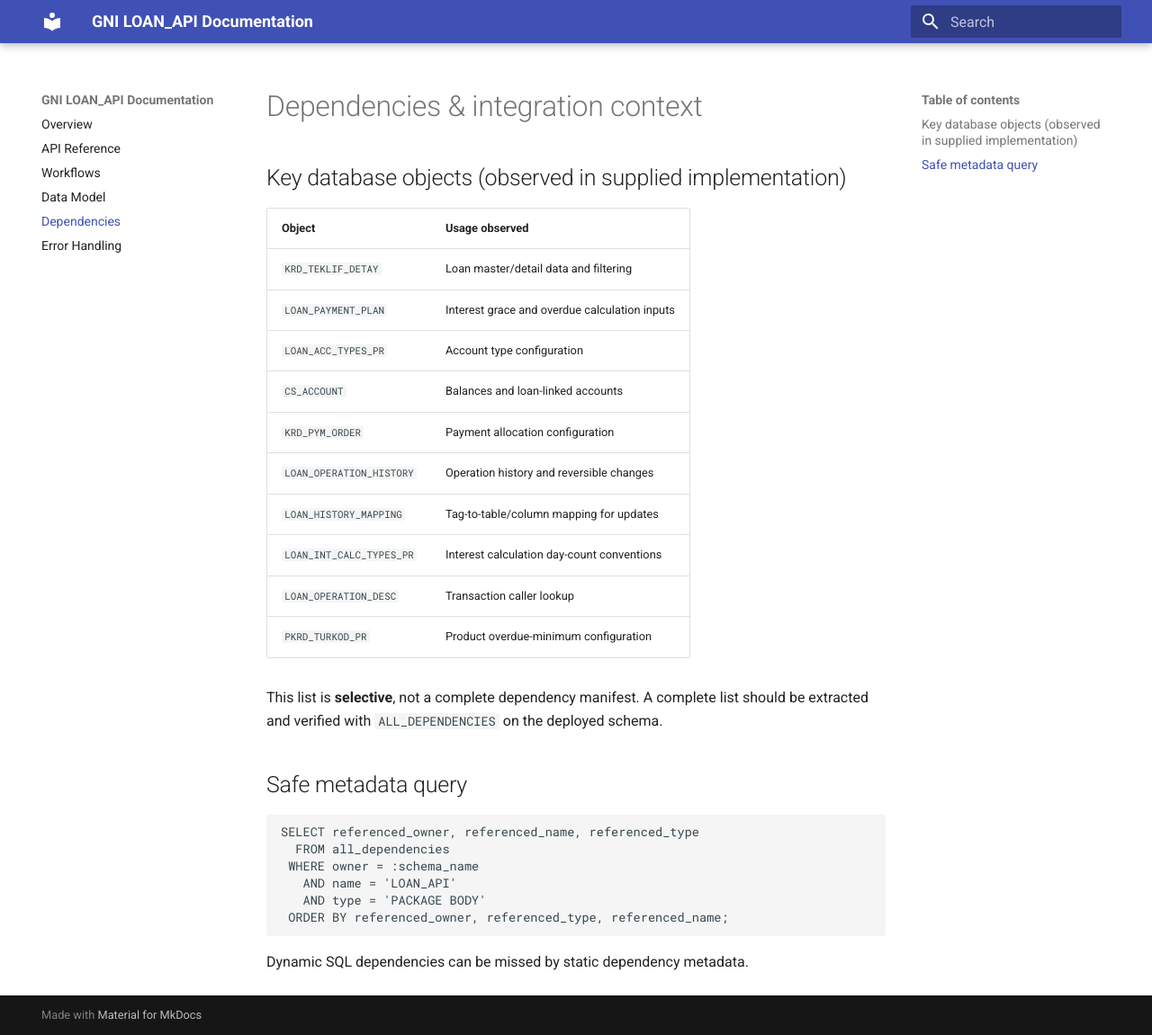
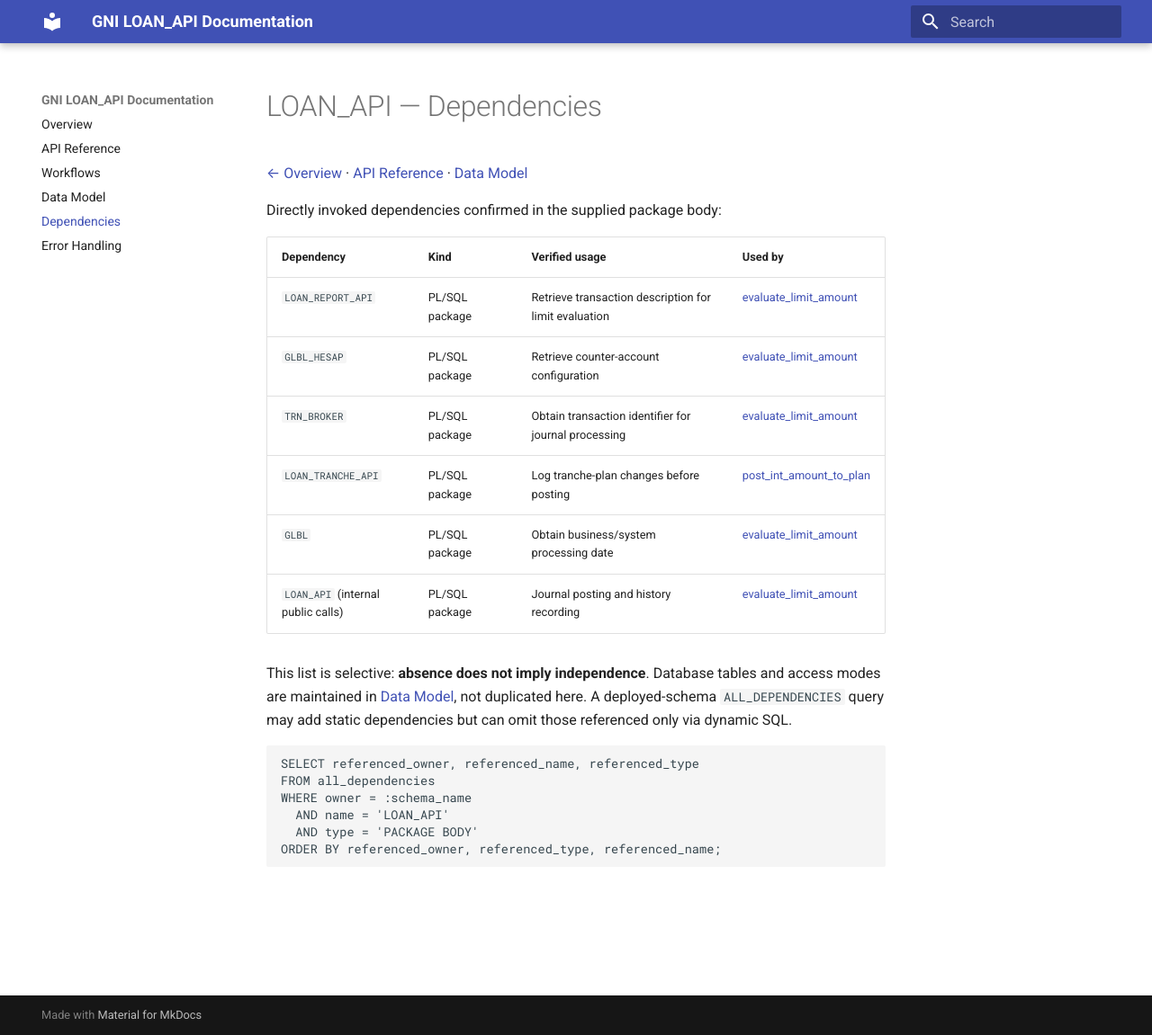
Before and after one commit to SadayCb/gni-documentation-poc7.0, an MkDocs documentation site: the page built from docs/dependencies.md, in a window 1280 px wide and 1151 px high. Shown: the whole window at 90% size. Built offline with MkDocs 1.6.1 and Material for MkDocs 9.7.7, drawn with Linux system fonts in a browser that asks for light colours.

Commit message:
docs: address second audit findings in docs/dependencies.md

````diff
--- a/docs/dependencies.md
+++ b/docs/dependencies.md
@@ -1,31 +1,25 @@
-# Dependencies & integration context
+# LOAN_API — Dependencies
 
-## Key database objects (observed in supplied implementation)
+[← Overview](index.md) · [API Reference](api.md) · [Data Model](data-model.md)
 
-| Object | Usage observed |
-|---|---|
-| `KRD_TEKLIF_DETAY` | Loan master/detail data and filtering |
-| `LOAN_PAYMENT_PLAN` | Interest grace and overdue calculation inputs |
-| `LOAN_ACC_TYPES_PR` | Account type configuration |
-| `CS_ACCOUNT` | Balances and loan-linked accounts |
-| `KRD_PYM_ORDER` | Payment allocation configuration |
-| `LOAN_OPERATION_HISTORY` | Operation history and reversible changes |
-| `LOAN_HISTORY_MAPPING` | Tag-to-table/column mapping for updates |
-| `LOAN_INT_CALC_TYPES_PR` | Interest calculation day-count conventions |
-| `LOAN_OPERATION_DESC` | Transaction caller lookup |
-| `PKRD_TURKOD_PR` | Product overdue-minimum configuration |
+Directly invoked dependencies confirmed in the supplied package body:
 
-This list is **selective**, not a complete dependency manifest. A complete list should be extracted and verified with `ALL_DEPENDENCIES` on the deployed schema.
+| Dependency | Kind | Verified usage | Used by |
+|---|---|---|---|
+| `LOAN_REPORT_API` | PL/SQL package | Retrieve transaction description for limit evaluation | [evaluate_limit_amount](api.md#evaluate-limit-amount) |
+| `GLBL_HESAP` | PL/SQL package | Retrieve counter-account configuration | [evaluate_limit_amount](api.md#evaluate-limit-amount) |
+| `TRN_BROKER` | PL/SQL package | Obtain transaction identifier for journal processing | [evaluate_limit_amount](api.md#evaluate-limit-amount) |
+| `LOAN_TRANCHE_API` | PL/SQL package | Log tranche-plan changes before posting | [post_int_amount_to_plan](api.md#post-int-amount-to-plan) |
+| `GLBL` | PL/SQL package | Obtain business/system processing date | [evaluate_limit_amount](api.md#evaluate-limit-amount) |
+| `LOAN_API` (internal public calls) | PL/SQL package | Journal posting and history recording | [evaluate_limit_amount](api.md#evaluate-limit-amount) |
 
-## Safe metadata query
+This list is selective: **absence does not imply independence**. Database tables and access modes are maintained in [Data Model](data-model.md), not duplicated here. A deployed-schema `ALL_DEPENDENCIES` query may add static dependencies but can omit those referenced only via dynamic SQL.
 
 ```sql
 SELECT referenced_owner, referenced_name, referenced_type
-  FROM all_dependencies
- WHERE owner = :schema_name
-   AND name = 'LOAN_API'
-   AND type = 'PACKAGE BODY'
- ORDER BY referenced_owner, referenced_type, referenced_name;
+FROM all_dependencies
+WHERE owner = :schema_name
+  AND name = 'LOAN_API'
+  AND type = 'PACKAGE BODY'
+ORDER BY referenced_owner, referenced_type, referenced_name;
 ```
-
-Dynamic SQL dependencies can be missed by static dependency metadata.
````
